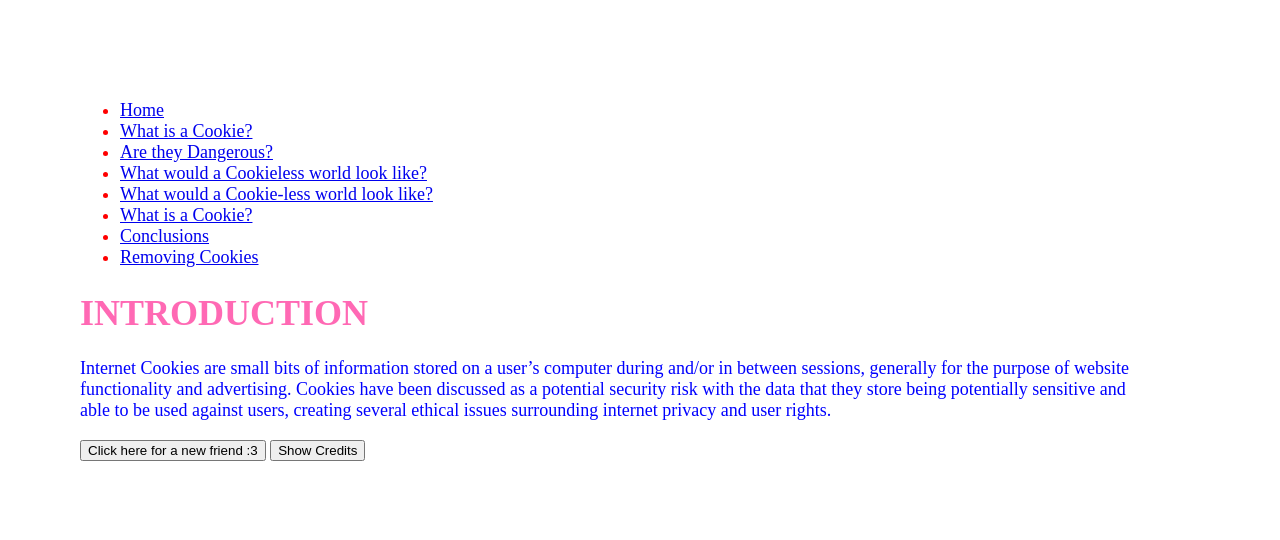
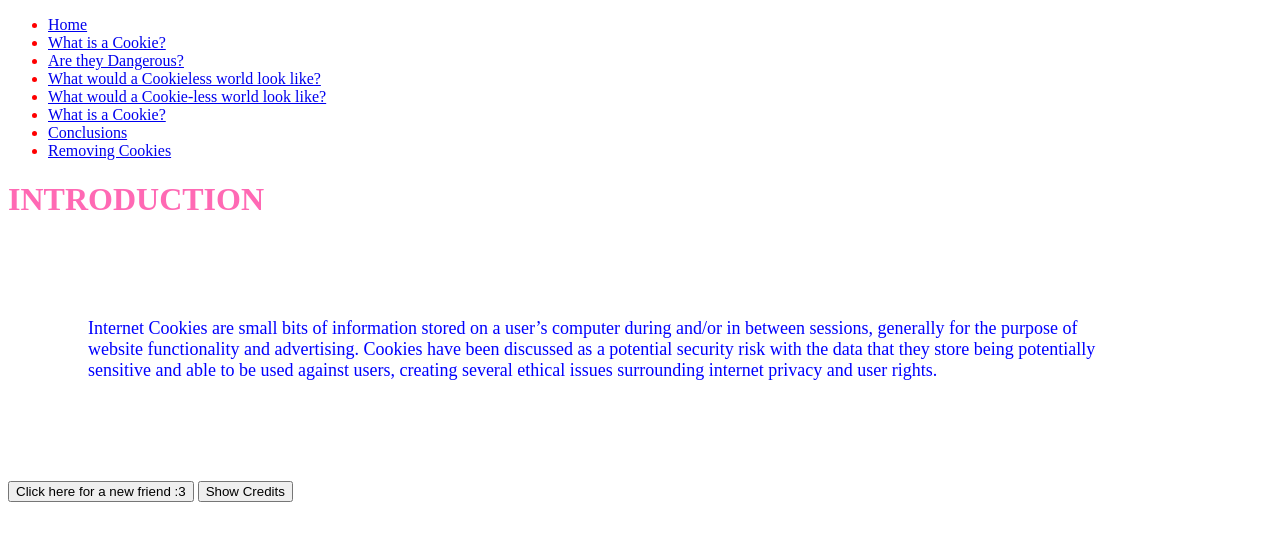
Before and after one commit to salgad6/FINALWebsite, a plain HTML site: page index.html in a window 1280 px wide. Drawn offline with Linux system fonts and the light colour scheme.

Commit message:
Update main.css

```diff
--- a/main.css
+++ b/main.css
@@ -57,7 +57,7 @@ h2 {
     color: magenta;
 }
 
-body {
+p {
     margin-top: 100px;
     margin-bottom: 100px;
     margin-right: 150px;
```
